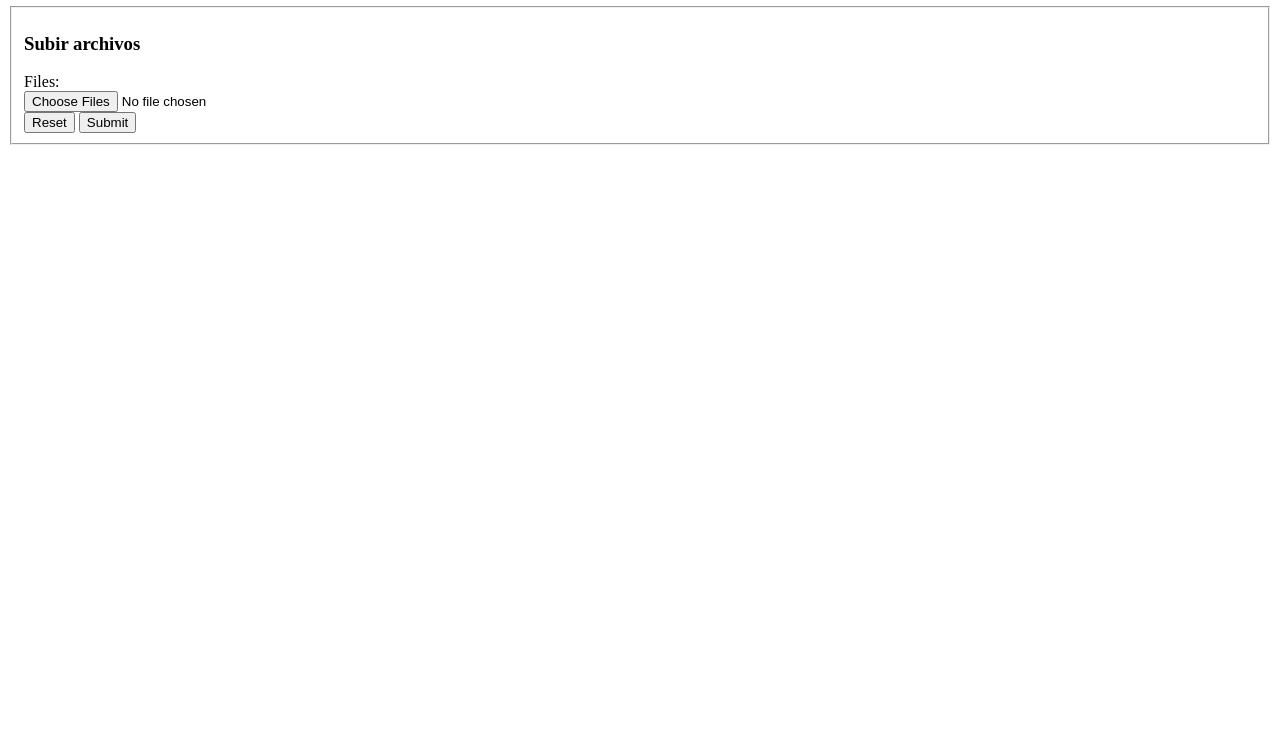
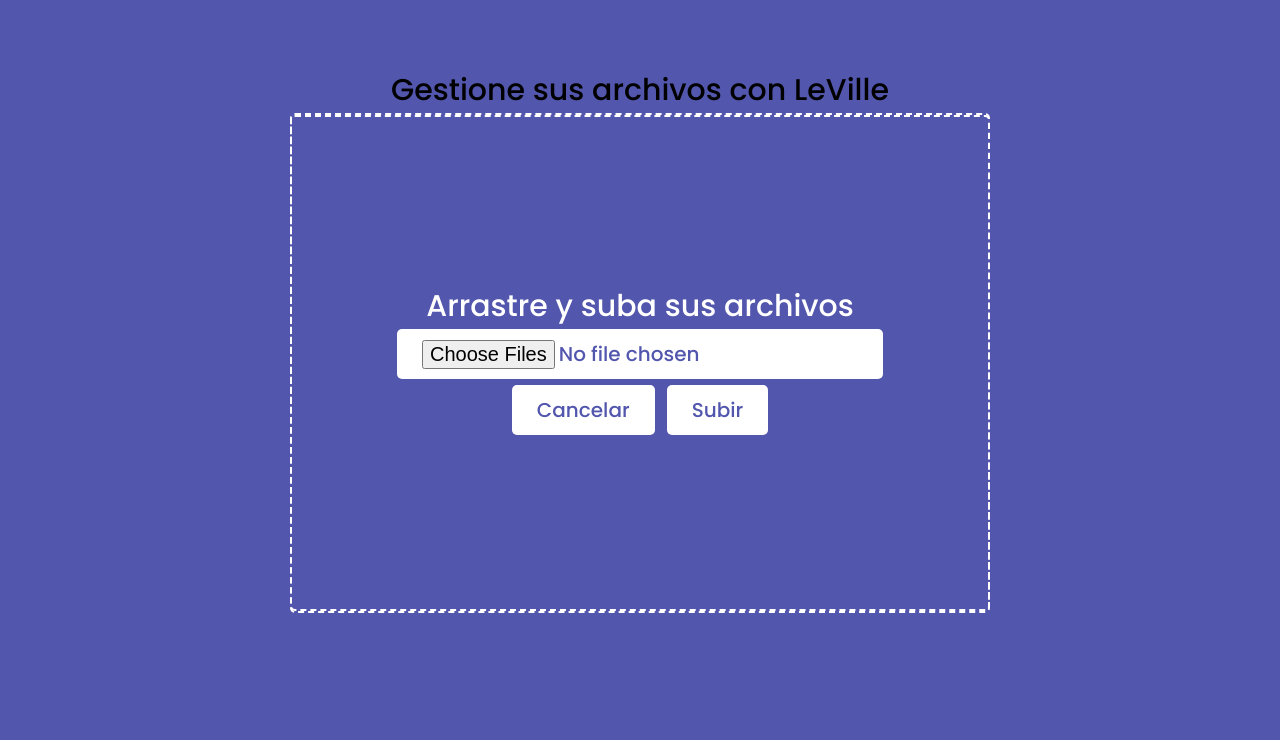
Before and after one commit to tholliver/mime-server, a website: page public/index.html in a window 1280 px wide. Shown: the part 60-800 px from the top of the page. Drawn offline with Linux system fonts and the light colour scheme.

Commit message:
Some fancy updates

```diff
--- a/config/multerConfig.js
+++ b/config/multerConfig.js
@@ -1,12 +1,13 @@
 const multer = require("multer");
 const path = require("path");
+const moment = require("moment");
 
 var storage = multer.diskStorage({
   destination: function (req, file, cb) {
     cb(null, "./uploads");
   },
   filename: function (req, file, cb) {
-    cb(null, Date.now() + file.originalname);
+    cb(null, moment().format("YYYY-MM-DD") + "-" + file.originalname);
   },
 });
 
--- a/package.json
+++ b/package.json
@@ -10,6 +10,7 @@
         "debug": "~2.6.9",
         "express": "~4.16.0",
         "http-errors": "~1.6.2",
+        "moment": "^2.29.4",
         "multer": "^1.4.5-lts.1",
         "nodemon": "^2.0.19"
     }
--- /dev/null
+++ b/public/index.css
@@ -0,0 +1,85 @@
+@import url("https://fonts.googleapis.com/css2?family=Poppins:wght@200;300;400;500;600;700&display=swap");
+* {
+  margin: 0;
+  padding: 0;
+  box-sizing: border-box;
+  font-family: "Poppins", sans-serif;
+}
+body {
+  display: flex;
+  flex-direction: column;
+  align-items: center;
+
+  justify-content: center;
+  min-height: 100vh;
+  background: #5256ad;
+}
+.drag-area {
+  border: 2px dashed #fff;
+  height: 500px;
+  width: 700px;
+  border-radius: 5px;
+  display: flex;
+  align-items: center;
+  justify-content: center;
+  flex-direction: column;
+}
+.drag-area.active {
+  border: 2px solid #fff;
+}
+.drag-area .icon {
+  font-size: 100px;
+  color: #fff;
+}
+.drag-area header {
+  font-size: 30px;
+  font-weight: 500;
+  color: #fff;
+}
+.drag-area span {
+  font-size: 25px;
+  font-weight: 500;
+  color: #fff;
+  margin: 10px 0 15px 0;
+}
+.drag-area button {
+  padding: 10px 25px;
+  font-size: 20px;
+  font-weight: 500;
+  border: none;
+  outline: none;
+  background: #fff;
+  color: #5256ad;
+  border-radius: 5px;
+  cursor: pointer;
+}
+.drag-area img {
+  height: 100%;
+  width: 100%;
+  object-fit: cover;
+  border-radius: 5px;
+}
+.buttom-alt {
+  padding: 10px 25px;
+  font-size: 20px;
+  font-weight: 500;
+  border: none;
+  outline: none;
+  background: #fff;
+  color: #5256ad;
+  border-radius: 5px;
+  cursor: pointer;
+}
+.row-butoms {
+  display: flex;
+  flex-direction: row;
+  justify-content: space-between;
+}
+
+.title-comp {
+  font-size: 30px;
+  font-weight: 500;
+}
+.item-flex {
+  margin: 6px;
+}
--- a/public/index.html
+++ b/public/index.html
@@ -1,16 +1,47 @@
+<!DOCTYPE html>
+<html lang="en">
+
+<head>
+    <meta charset="UTF-8">
+    <meta http-equiv="X-UA-Compatible" content="IE=edge">
+    <link rel="stylesheet" href="index.css">
+    <meta name="viewport" content="width=device-width, initial-scale=1.0">
+    <title>LeVille - File Server</title>
+</head>
+
 <body>
-    <header>
-        <h1>MIME file server</h1>
-    </header>
-    <form action="/upload_files" method="POST" enctype="multipart/form-data">
-        <fieldset>
-            <h3>Subir archivos</h3>
+    <div class="title-comp">
+        <header>Gestione sus archivos con LeVille</header>
+    </div>
 
-            <label>Files:</label>
-            <br>
-            <input type="file" id="files" name="files" required multiple>
-            <br>
-            <button type="reset">Reset</button>
-            <button type="submit">Submit</button>
-        </fieldset>
-    </form>
+    <div class="drag-area">
+        <form action="/upload_files" class="drag-area" method="POST" enctype="multipart/form-data">
+            <div class="icon"><i class="fas fa-cloud-upload-alt"></i></div>
+            <header>Arrastre y suba sus archivos</header>
+
+
+
+            <input type="file" id="files" name="files" required multiple style="
+            padding: 10px 25px;
+            font-size: 20px;
+            font-weight: 500;
+            border: none;
+            outline: none;
+            background: #fff;
+            color: #5256ad;
+            border-radius: 5px;
+            cursor: pointer;">
+
+            <div class="row-butoms">
+                <div class="item-flex">
+                    <button type="reset">Cancelar</button>
+                </div>
+                <div class="item-flex">
+                    <button type="submit">Subir</button>
+                </div>
+            </div>
+        </form>
+    </div>
+</body>
+
+</html>
--- a/src/server.js
+++ b/src/server.js
@@ -22,7 +22,7 @@
   try {
     console.log(req.body);
     console.log(req.files);
-    res.json({ message: "Successfully uploaded files" });
+    res.json({ message: "Sus archivos se han subido exitosamente" });
   } catch (err) {
     console.error(err);
   }
```
Also changed, not shown: 1 other file.
